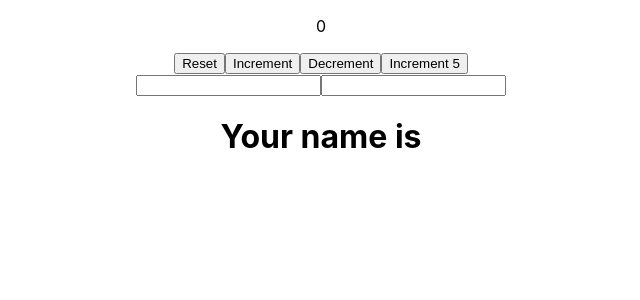
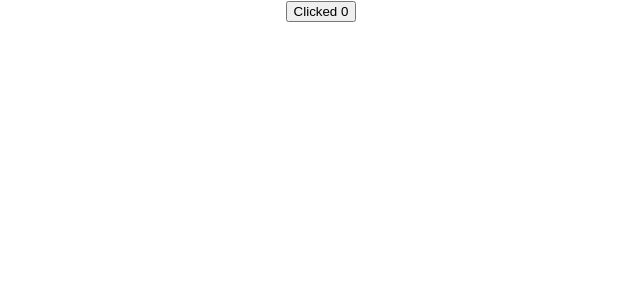
Before and after one commit to nikola-96/react-hooks, a React (Create React App) app: page / in a window 1280 px wide. Shown: the top 300 px of the page, without its empty margins (319-959 px from the left). Built offline with nearby package versions, Linux system fonts and the light colour scheme.

Commit message:
Effect hook

```diff
--- a/src/App.js
+++ b/src/App.js
@@ -3,13 +3,15 @@ import './App.css';
 // import HookCounter from './components/HookCounter';
 import HookCounterTwo from './components/HookCounterTwo';
 import HookCounterTheree from './components/HookCounterTheree';
+import HookEffect from './components/HookEffect';
 
 function App() {
   return (
     <div className="App">
       {/* <HookCounter /> */}
-      <HookCounterTwo />
-      <HookCounterTheree />
+      {/* <HookCounterTwo />
+      <HookCounterTheree /> */}
+      <HookEffect />
     </div>
   );
 }
--- a/src/components/HookCounterTheree.js
+++ b/src/components/HookCounterTheree.js
@@ -9,7 +9,7 @@ function HookCounterTheree() {
                 onChange={e => setName({ ...name, firstName: e.target.value })}></input>{/*
                 ovde spredovanjem postizemo to da se prvo ime koje se otkucalo iskopira kao vrednost u
                 samom objektu, a tek onda sledeca vrednost se opet ubacuje i tako svaki put.
-                da nema ovog ne bi mogli da dobijemo vrednost objekta!!!! */}
+                da nema ovog ne bi mogli da dobijemo vrednost objekta!!!!git  */}
             <input type="text"
                 value={name.lastname}
                 onChange={e => setName({ ...name, lastname: e.target.value })}></input>
--- /dev/null
+++ b/src/components/HookEffect.js
@@ -0,0 +1,17 @@
+import React, { useState, useEffect } from 'react'
+
+function HoockEfect() {
+    const [counter, setCounter] = useState(0)
+
+    useEffect(() => {
+        document.title = `Clicked ${counter}`/*koristimo da promenimo naslov karice, svaki put kad se izrederuje opet
+        okinuce se ova funkcija */
+    })
+
+    return (
+        <div>
+            <button onClick={() => setCounter(counter + 1)}>Clicked {counter}</button>
+        </div>
+    )
+}
+export default HoockEfect
```
